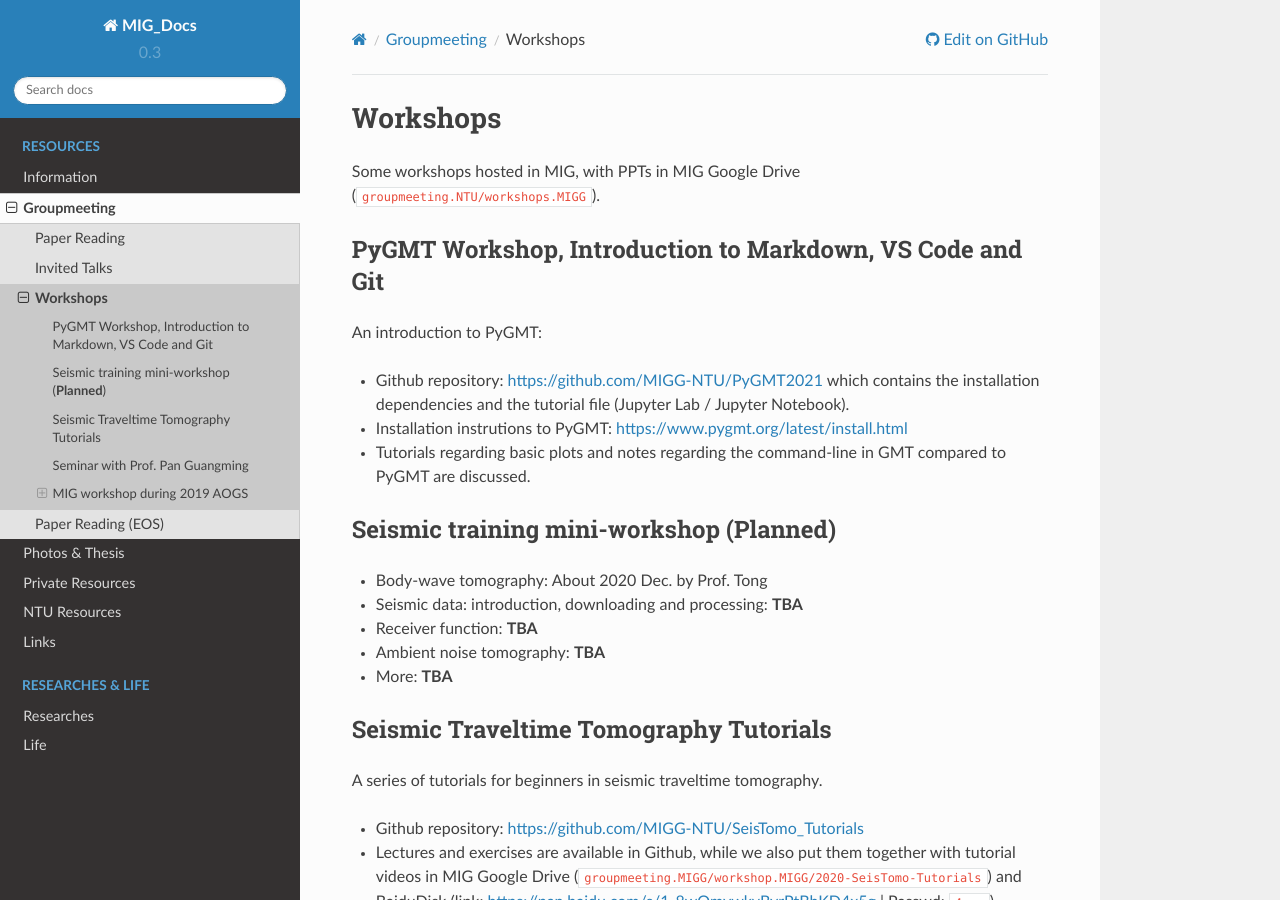
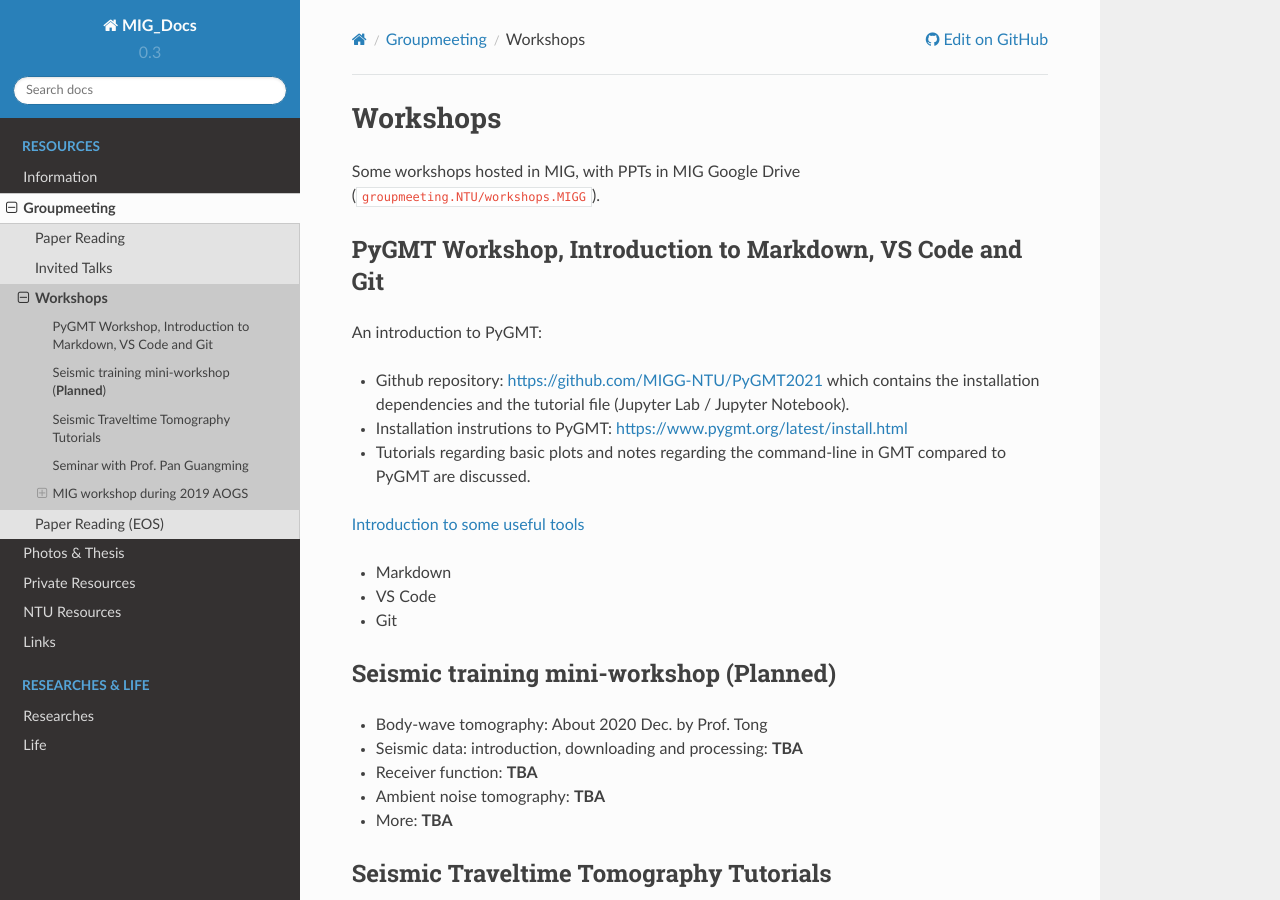
Before and after one commit to MIGG-NTU/MIG_Docs, a Sphinx documentation site: the page built from source/groupmeeting/workshops.rst, in a window 1280 px wide and 900 px high. Built offline with Sphinx 7.4.7 and the Read the Docs theme 2.0.0, drawn with Linux system fonts in a browser that asks for light colours.

Commit message:
Update source/groupmeeting/workshops.rst
Co-authored-by: Yao Jiayuan <coreman.seism@gmail.com>

```diff
--- a/source/groupmeeting/workshops.rst
+++ b/source/groupmeeting/workshops.rst
@@ -12,6 +12,11 @@ An introduction to PyGMT:
 - Installation instrutions to PyGMT: https://www.pygmt.org/latest/install.html
 - Tutorials regarding basic plots and notes regarding the command-line in GMT compared to PyGMT are discussed.
 
+`Introduction to some useful tools <https://github.com/MIGG-NTU/PyGMT2021/issues/2>`__
+
+- Markdown
+- VS Code
+- Git
 
 Seismic training mini-workshop (**Planned**)
 --------------------------------------------
```
